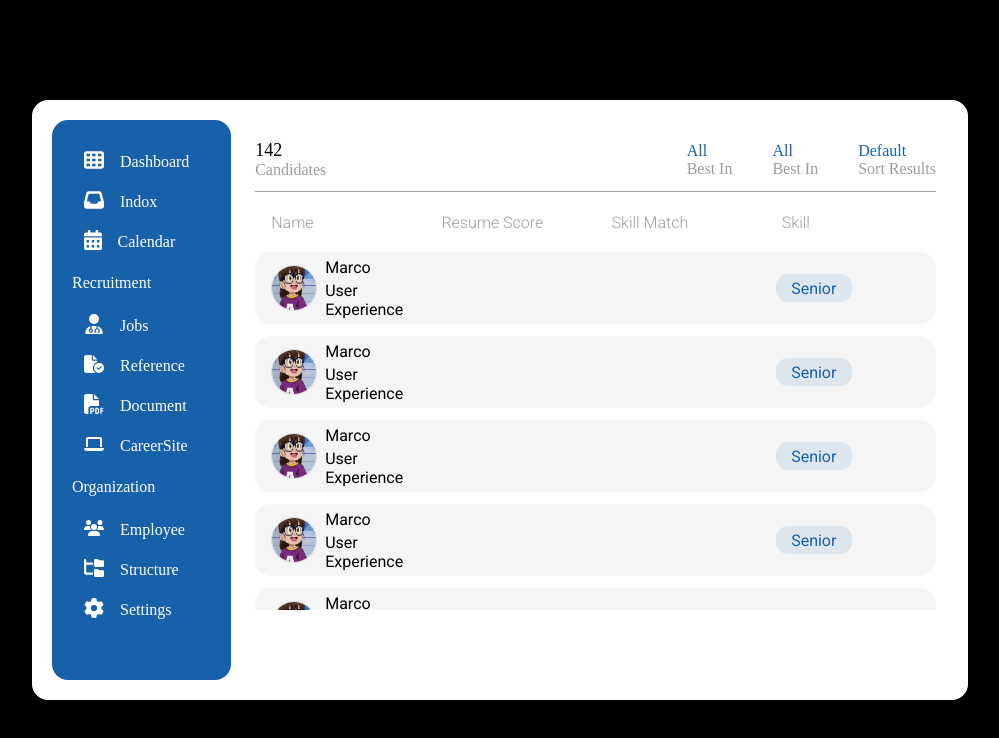
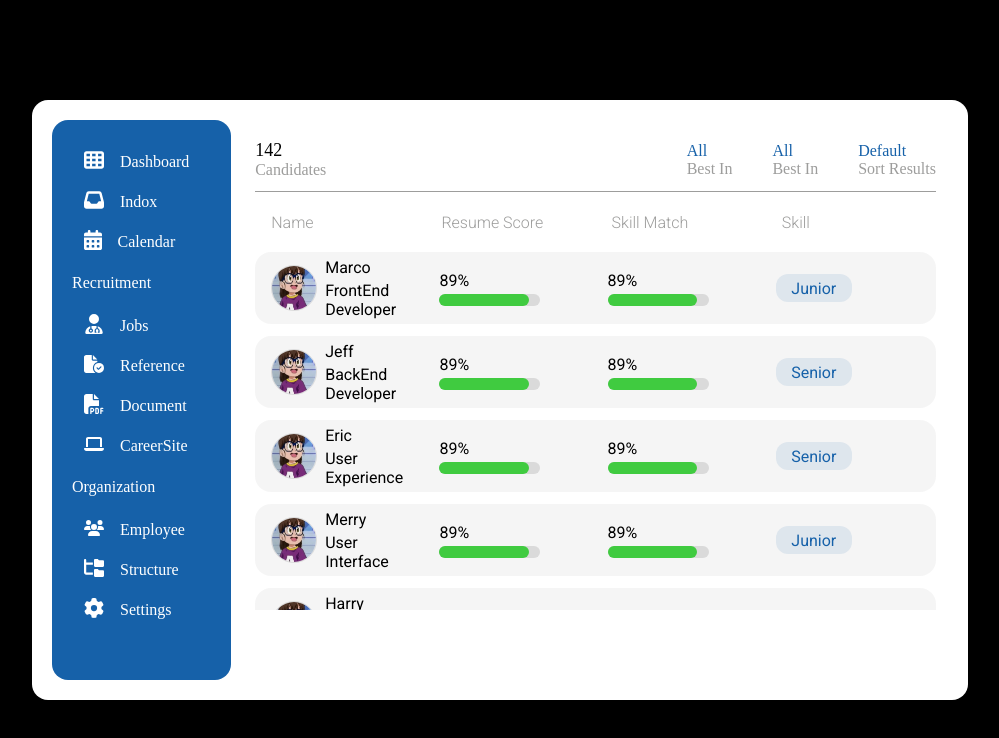
Before and after one commit to YooHyeok/vue3-vite-9din-pagenation-ts, a Vue app: page /#/ in a window 1280 px wide. Shown: the top 738 px of the page, without its empty margins (140-1139 px from the left). Built offline with nearby package versions, Linux system fonts and the light colour scheme; a web font is replaced by a local one.

Commit message:
feat: props 적용 및 BarChart 컴포넌트 템플릿 import, 적용

```diff
--- a/src/components/mocules/List.vue
+++ b/src/components/mocules/List.vue
@@ -3,19 +3,37 @@
     <div class="list__avatar">
       <img src="@/assets/images/arare.jpg" alt="" class="list__avatar__image">
       <div class="list__avatar__text-box">
-        <span class="name">Marco</span>
-        <span class="ducy">User Experience</span>
+        <span class="name">{{ data.userName }}</span>
+        <span class="ducy">{{ data.userRole }}</span>
       </div>
     </div>
-    <div class="list__item"></div>
-    <div class="list__item"></div>
     <div class="list__item">
-      <div class="list__item__chip">Senior</div>
+      <BarChart/>
+    </div>
+    <div class="list__item">
+      <BarChart/>
+    </div>
+    <div class="list__item">
+      <div class="list__item__chip">{{ data.userSkill }}</div>
     </div>
   </div>
 </template>
 
 <script setup lang="ts">
+import BarChart from '@components/atoms/chart/BarChart.vue';
+import { toRefs } from 'vue';
+interface List {
+  userName: string;
+  userRole: string;
+  userResumeScore: number;
+  userSkillMatch: number;
+  userSkill: string;
+}
+interface Props {
+  data: List;
+}
+const props = defineProps<Props>();
+const { data } = toRefs(props);
 
 </script>
 
```
